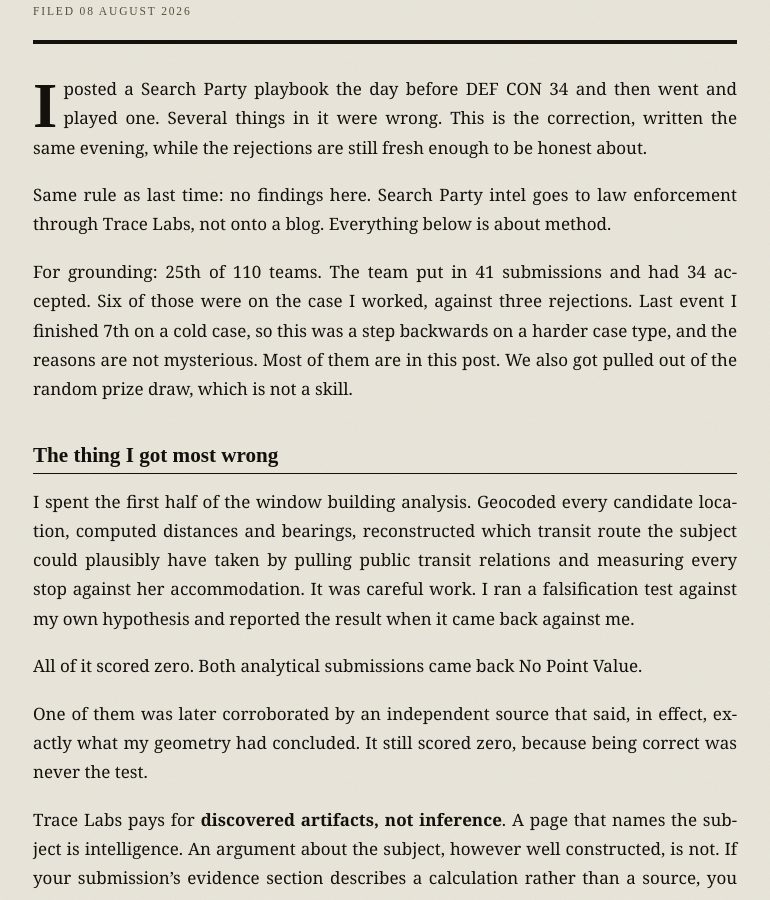
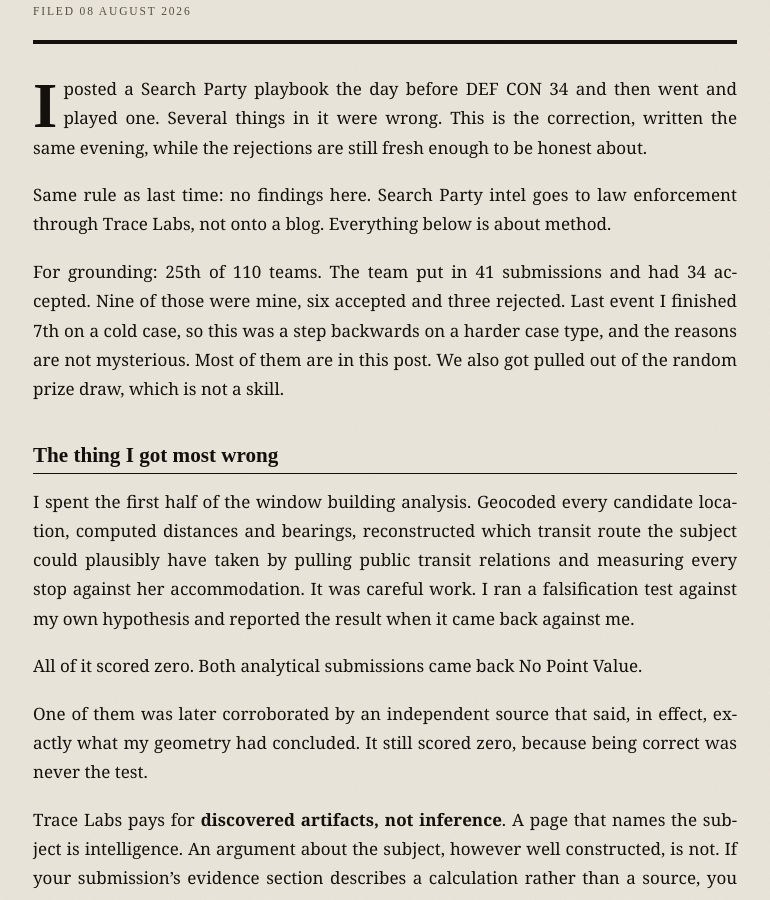
Before and after one commit to francose/hub, a Jekyll site: the page built from _posts/2026-08-08-what-search-party-pays-for.md, in a window 1280 px wide and 900 px high, scrolled down 333 px. Shown: the whole window, without its empty margins (255-1025 px from the left). Built offline with Jekyll 4.4.1, drawn with Linux system fonts in a browser that asks for light colours.

Commit message:
Correct personal submission counts

```diff
--- a/_posts/2026-08-08-what-search-party-pays-for.md
+++ b/_posts/2026-08-08-what-search-party-pays-for.md
@@ -15,7 +15,7 @@ enforcement through Trace Labs, not onto a blog. Everything below is about
 method.
 
 For grounding: 25th of 110 teams. The team put in 41 submissions and had 34
-accepted. Six of those were on the case I worked, against three rejections.
+accepted. Nine of those were mine, six accepted and three rejected.
 Last event I finished 7th on a cold case, so this was a step backwards on a
 harder case type, and the reasons are not mysterious. Most of them are in this
 post. We also got pulled out of the random prize draw, which is not a skill.
```
